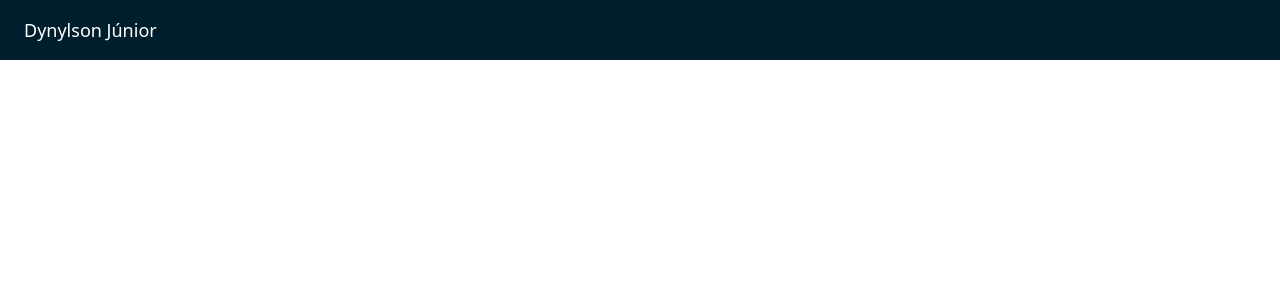
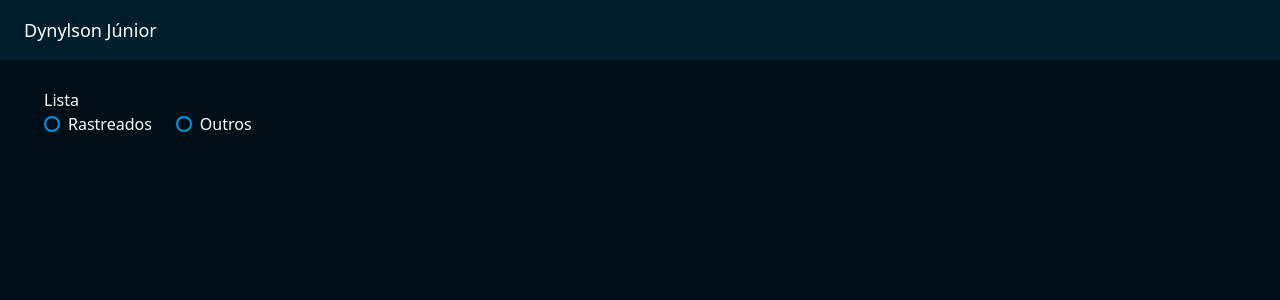
Before and after one commit to Dynylson/control361, a React (Vite) app: page / in a window 1280 px wide. Shown: the top 300 px of the page. Built offline with nearby package versions, Linux system fonts and the light colour scheme.

Commit message:
feat: modificar estrutura dos elementos

```diff
--- a/index.html
+++ b/index.html
@@ -7,7 +7,7 @@
     <link href="/src/styles/index.css" rel="stylesheet">
     <title>Control 361</title>
   </head>
-  <body>
+  <body class="bg-[#000F17] text-white">
     <div id="root"></div>
     <script type="module" src="/src/main.tsx"></script>
   </body>
--- a/src/App.tsx
+++ b/src/App.tsx
@@ -1,10 +1,14 @@
 import { AuthorHeader } from "./components/AuthorHeader"
+import { VehicleToolbar } from "./components/VehicleToolbar"
 
 function App() {
   return (
-    <>
+    <main>
       <AuthorHeader fullName="Dynylson Júnior" />
-    </>
+      <div className="mx-11 mt-7">
+        <VehicleToolbar />
+      </div>
+    </main>
   )
 }
 
--- a/src/components/AuthorHeader/index.tsx
+++ b/src/components/AuthorHeader/index.tsx
@@ -4,8 +4,8 @@ interface AuthorHeaderProps {
 
 export function AuthorHeader({ fullName }: AuthorHeaderProps) {
     return (
-        <div className="flex items-center bg-[#001E2E] h-[60px]">
+        <header className="flex items-center bg-[#001E2E] h-[60px]">
             <h1 className="text-white text-[1.125rem] ml-6">{fullName}</h1>
-        </div>
+        </header>
     )
 }
--- /dev/null
+++ b/src/components/VehicleToolbar/index.tsx
@@ -0,0 +1,10 @@
+import { VehicleType } from "./components/VehicleType";
+
+export function VehicleToolbar() {
+    return (
+        <section>
+            <h2>Lista</h2>
+            <VehicleType />
+        </section>
+    )
+}
```
